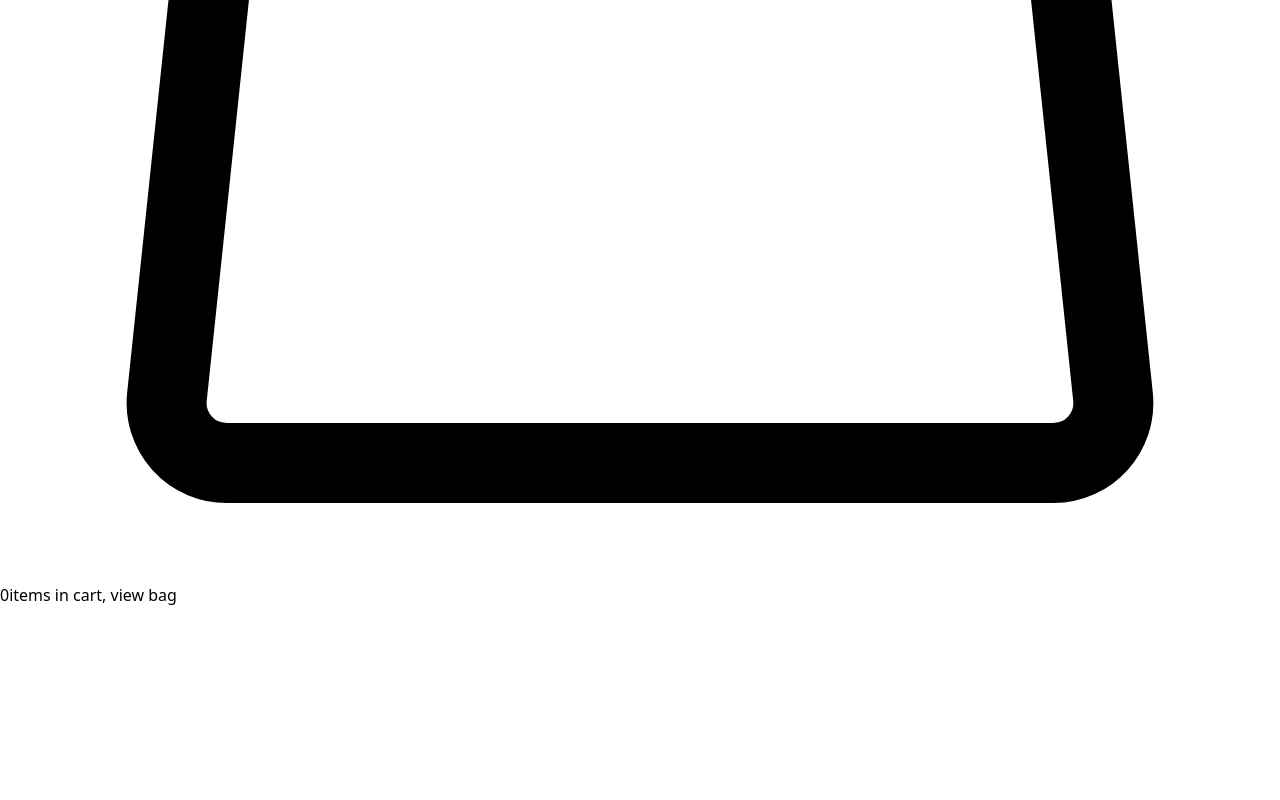
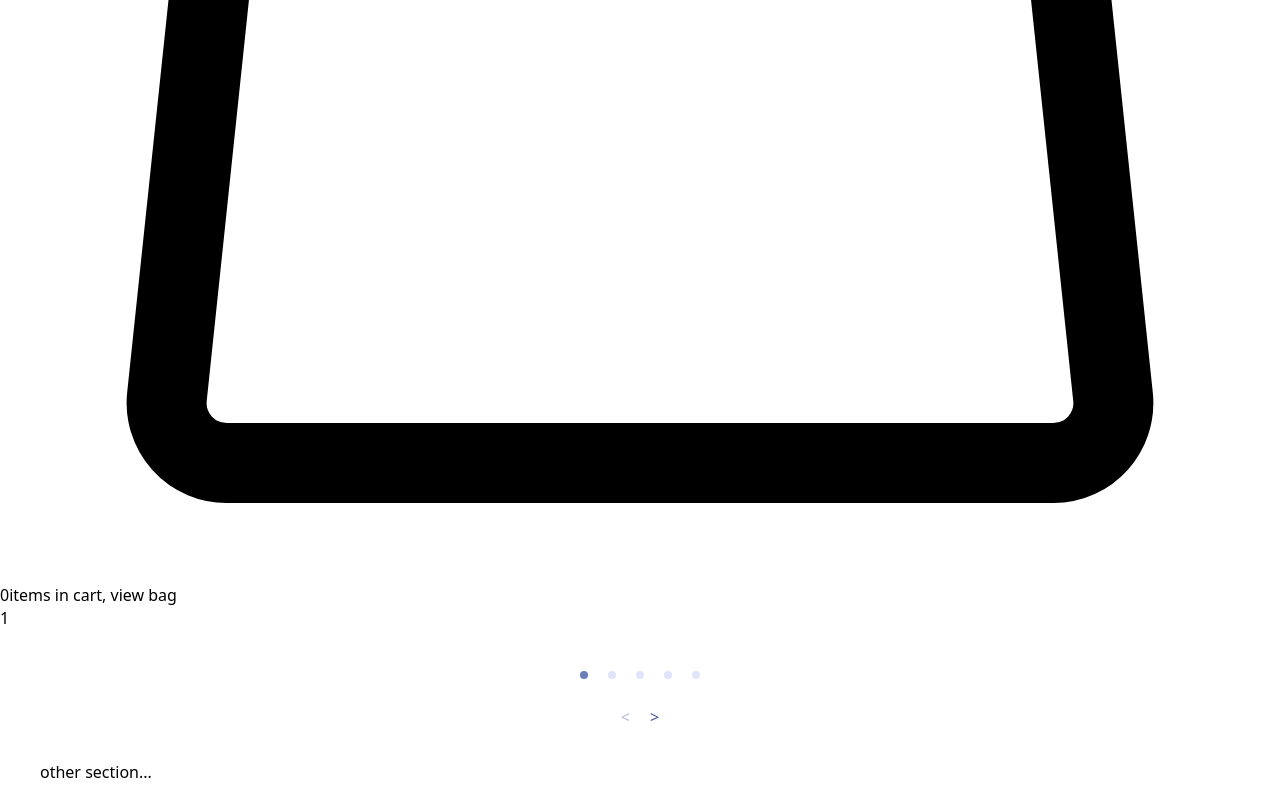
Before and after one commit to amitkumar822/MERN, a React (Vite) app in the folder E-CommerceApp/: page / in a window 1280 px wide. Shown: the part 2882-3682 px from the top of the page. Before the commit the page ends 3489 px from the top, so only its background shows below. Built offline with nearby package versions, Linux system fonts and the light colour scheme.

Commit message:
some components add

```diff
--- a/E-CommerceApp/src/App.jsx
+++ b/E-CommerceApp/src/App.jsx
@@ -1,13 +1,17 @@
 import React from 'react'
 import Navigation from './customer/components/navigation/Navigation'
+import HomePage from './customer/pages/HomePage/HomePage'
 
 function App() {
   return (
-    <div>
+    <>
       <div>
         <Navigation />
+        <div>
+          <HomePage />
+        </div>
       </div>
-    </div>
+    </>
   )
 }
 
--- a/E-CommerceApp/src/customer/components/HomeCarosel/MainCrosel.jsx
+++ b/E-CommerceApp/src/customer/components/HomeCarosel/MainCrosel.jsx
@@ -0,0 +1,20 @@
+import React from 'react';
+import AliceCarousel from 'react-alice-carousel';
+import 'react-alice-carousel/lib/alice-carousel.css';
+
+
+const items = [
+    <div className="item" data-value="1">1</div>,
+    <div className="item" data-value="2">2</div>,
+    <div className="item" data-value="3">3</div>,
+    <div className="item" data-value="4">4</div>,
+    <div className="item" data-value="5">5</div>,
+];
+
+export const MainCrosel = () => (
+    <AliceCarousel
+        mouseTracking
+        items={items}
+        controlsStrategy="alternate"
+    />
+);
--- /dev/null
+++ b/E-CommerceApp/src/customer/pages/HomePage/HomePage.jsx
@@ -0,0 +1,15 @@
+import React from 'react'
+import { MainCrosel } from '../../components/HomeCarosel/MainCrosel'
+
+function HomePage() {
+  return (
+    <div>
+      <MainCrosel />
+      <dir>
+        other section...
+      </dir>
+    </div>
+  )
+}
+
+export default HomePage
```
